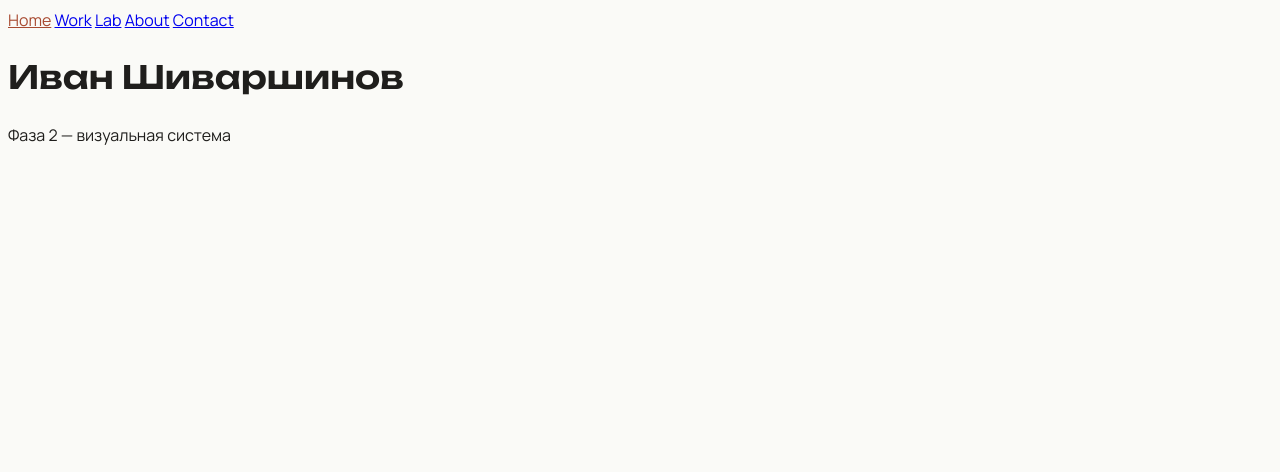
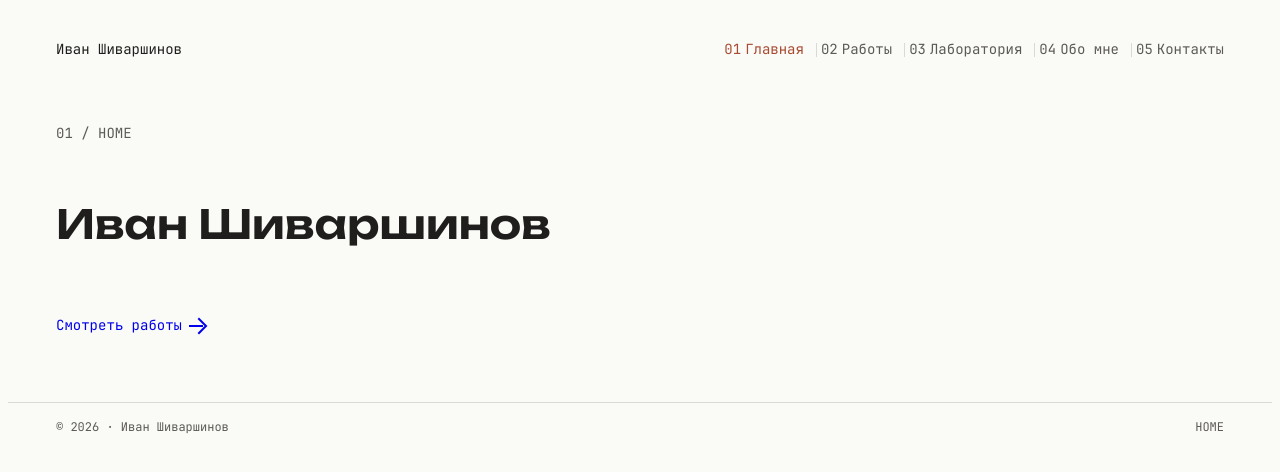
Before and after one commit to Ivan-Shivarshinov/portfolio-ivan-shivarshinov, an Astro site: page / in a window 1280 px wide. Built offline with nearby package versions, Linux system fonts and the light colour scheme; Astro itself is replaced by a stand-in of ours.

Commit message:
feat(02-03): tracer — system shell end-to-end on index (tokens, Nav/Footer/Button/Icon, BaseLayout, hero-shell)
- tokens.css: 6 groups — bp group, --color-line, 4 project accents (D-07), lead/caption, fluid display clamp, ease-enter/ease-exit
- global.css: prefers-reduced-motion kill-switch (durations only)
- Nav: mono indexes 01-05, Russian labels, W1 aria-current, compact <768px state
- Footer: mono line + Latin section label, 1px line border-top
- Button: primary/secondary + md/lg, color-mix hover, translate active
- IconArrowRight: geometric path, currentColor, aria-hidden
- BaseLayout: Nav/Footer, page label (D-05), container R6
- index: hero-shell D-13 (name Unbounded display + primary CTA)
- check-tokens: VAR_DEF_RE lookbehind fixes BEM modifier false positive

```diff
--- a/scripts/check-tokens.mjs
+++ b/scripts/check-tokens.mjs
@@ -45,8 +45,10 @@
 const SCAN_DIRS = ['src/styles', 'src/components'];
 const SCAN_EXTS = ['.css', '.astro'];
 
-// CSS-переменная: --имя: (в определении, не в var(--имя))
-const VAR_DEF_RE = /--[a-z0-9][a-z0-9-]*\s*:/i;
+// CSS-переменная: --имя: (в определении, не в var(--имя)).
+// Lookbehind (?<![\w.-]) исключает BEM-модификаторы вида .button--primary:hover
+// (перед «--» стоит точка) — ложное срабатывание на классах-модификаторах (02-03 T1).
+const VAR_DEF_RE = /(?<![\w.-])--[a-z0-9][a-z0-9-]*\s*:/i;
 // hex-литералы цветов: #RGB / #RRGGBB / #RRGGBBAA с границами по word-символам
 const HEX_RE = /(?<![\w-])#(?:[0-9a-fA-F]{3}|[0-9a-fA-F]{6}|[0-9a-fA-F]{8})(?![\w-])/;
 // px-значения шкалы отступов (1-2px вне шкалы — не нарушение)
--- /dev/null
+++ b/src/components/Button.astro
@@ -0,0 +1,62 @@
+---
+// Button.astro — действие оболочки (R3, R4): моно-лейбл 14px, слот для иконки.
+// primary — accent-заливка (слот акцента разрешён с фазы 2, UI-SPEC 01),
+// hover — color-mix с ink 8% (oklab — предсказуемое смешение, RESEARCH Pattern 4),
+// active — translate 0 1px (compositor-only, без layout-свойств).
+// Отступы — только var(--space-*); переходы — только motion/ease-токены.
+interface Props {
+  variant?: 'primary' | 'secondary';
+  density?: 'md' | 'lg';
+  href: string;
+}
+
+const { variant = 'primary', density = 'md', href } = Astro.props;
+---
+
+<a class="button button--{variant} button--{density}" href={href}>
+  <slot />
+</a>
+
+<style>
+  .button {
+    display: inline-flex;
+    align-items: center;
+    gap: var(--space-xs);
+    font-family: var(--font-mono);
+    font-size: var(--text-label);
+    line-height: 1.4;
+    text-decoration: none;
+    transition:
+      background-color var(--motion-fast) var(--ease-standard),
+      border-color var(--motion-fast) var(--ease-standard),
+      color var(--motion-fast) var(--ease-standard);
+  }
+  .button--primary {
+    background: var(--color-accent);
+    color: var(--color-accent-ink);
+  }
+  .button--primary:hover {
+    background: color-mix(in oklab, var(--color-accent), var(--color-ink) 8%);
+  }
+  .button--primary:active {
+    translate: 0 1px; /* 1px — compositor-only сдвиг, вне шкалы отступов */
+  }
+  .button--secondary {
+    background: transparent;
+    border: 1px solid var(--color-line); /* 1px — вне шкалы, разрешено */
+    color: var(--color-ink);
+  }
+  .button--secondary:hover {
+    border-color: var(--color-ink);
+    color: var(--color-accent);
+  }
+  .button--secondary:active {
+    translate: 0 1px;
+  }
+  .button--md {
+    padding: var(--space-sm) var(--space-md);
+  }
+  .button--lg {
+    padding: var(--space-md) var(--space-lg);
+  }
+</style>
--- /dev/null
+++ b/src/components/Footer.astro
@@ -0,0 +1,44 @@
+---
+// Footer.astro — структурный футер оболочки (D-03): одна моно-строка
+// «© 2026 · Иван Шиваршинов» + Latin-метка раздела (HOME/WORK/...),
+// тонкая верхняя граница 1px var(--color-line). Ссылки и колонки — фаза 3.
+interface Props {
+  sectionLabel: string;
+}
+
+const { sectionLabel } = Astro.props;
+---
+
+<footer class="footer">
+  <div class="footer__row">
+    <span>© 2026 · Иван Шиваршинов</span>
+    <span class="footer__section">{sectionLabel}</span>
+  </div>
+</footer>
+
+<style>
+  .footer {
+    border-top: 1px solid var(--color-line); /* 1px — вне шкалы, разрешено */
+    padding-block: var(--space-md);
+  }
+  .footer__row {
+    display: flex;
+    justify-content: space-between;
+    gap: var(--space-md);
+    max-width: var(--container-max);
+    margin-inline: auto;
+    padding-inline: var(--gutter-mobile);
+    font-family: var(--font-mono);
+    font-size: var(--text-caption);
+    line-height: 1.4;
+    color: var(--color-ink-muted);
+  }
+  .footer__section {
+    text-transform: uppercase;
+  }
+  @media (min-width: 768px) {
+    .footer__row {
+      padding-inline: var(--gutter-desktop);
+    }
+  }
+</style>
--- /dev/null
+++ b/src/components/IconArrowRight.astro
@@ -0,0 +1,26 @@
+---
+// IconArrowRight.astro — стрелка вправо (D-09/D-10/D-11): сетка 24 единиц
+// viewBox, stroke 2, currentColor, aria-hidden; геометрический path — прямые
+// линии и квадратный угол ломаной (язык «прямоугольные плоскости, тонкие линии»).
+interface Props {
+  size?: number;
+}
+
+const { size = 24 } = Astro.props;
+---
+
+<svg
+  width={size}
+  height={size}
+  viewBox="0 0 24 24"
+  fill="none"
+  stroke="currentColor"
+  stroke-width="2"
+  stroke-linecap="square"
+  stroke-linejoin="miter"
+  vector-effect="non-scaling-stroke"
+  aria-hidden="true"
+>
+  <path d="M4 12h12" />
+  <path d="M13 5l7 7-7 7" />
+</svg>
--- /dev/null
+++ b/src/components/Nav.astro
@@ -0,0 +1,132 @@
+---
+// Nav.astro — навигация оболочки (D-01, D-02, D-06, W1): моно-слой
+// «номера и подписи» — индексы 01–05, русские метки, тонкие разделители
+// (1px var(--color-line)); имя в header — ссылка на / (D-02).
+// Активный маршрут — accent для индекса и лейбла (D-01), ровно один
+// aria-current="page" на страницу (W1; нормализация pathname — фикс W1 фазы 1).
+// <768px: индексы/разделители/полные лейблы скрыты, «Главная» — через имя,
+// «Лаборатория»→«Лаб» (UI-SPEC Copywriting — одна строка без горизонтального скролла).
+const pathname = Astro.url.pathname.replace(/\/+$/, '') || '/';
+
+const ROUTES = [
+  { href: '/', label: 'Главная', short: 'Главная', index: '01' },
+  { href: '/work', label: 'Работы', short: 'Работы', index: '02' },
+  { href: '/lab', label: 'Лаборатория', short: 'Лаб', index: '03' },
+  { href: '/about', label: 'Обо мне', short: 'Обо мне', index: '04' },
+  { href: '/contact', label: 'Контакты', short: 'Контакты', index: '05' },
+];
+---
+
+<div class="nav">
+  <a class="nav__name" href="/">Иван Шиваршинов</a>
+  <nav class="nav__menu" aria-label="Основная навигация">
+    <ul class="nav__list">
+      {ROUTES.map((r) => (
+        <li class="nav__item">
+          <a
+            class="nav__link"
+            href={r.href}
+            aria-current={pathname === r.href ? 'page' : undefined}
+          >
+            <span class="nav__index">{r.index}</span>
+            <span class="nav__label nav__label--full">{r.label}</span>
+            <span class="nav__label nav__label--short">{r.short}</span>
+          </a>
+        </li>
+      ))}
+    </ul>
+  </nav>
+</div>
+
+<style>
+  /* Моно-слой навигации: имя и пункты — JetBrains Mono 14px (UI-SPEC Typography Label) */
+  .nav {
+    display: flex;
+    flex-direction: column;
+    align-items: flex-start;
+    gap: var(--space-sm);
+    padding-block: var(--space-md);
+  }
+  .nav__name {
+    font-family: var(--font-mono);
+    font-size: var(--text-label);
+    line-height: 1.4;
+    color: var(--color-ink);
+    text-decoration: none;
+  }
+  .nav__name:hover {
+    color: var(--color-ink);
+  }
+  .nav__list {
+    display: flex;
+    gap: var(--space-sm);
+    margin: 0;
+    padding: 0;
+    list-style: none;
+  }
+  .nav__item {
+    display: flex;
+    align-items: center;
+  }
+  .nav__link {
+    display: inline-flex;
+    align-items: center;
+    gap: var(--space-xs);
+    padding-block: var(--space-md); /* hit area ≥44px (UI-SPEC Spacing) */
+    font-family: var(--font-mono);
+    font-size: var(--text-label);
+    line-height: 1.4;
+    color: var(--color-ink-muted);
+    text-decoration: none;
+    transition: color var(--motion-fast) var(--ease-standard);
+  }
+  .nav__link:hover {
+    color: var(--color-ink);
+  }
+  /* Активный маршрут: accent для индекса и лейбла (D-01) */
+  .nav__link[aria-current='page'] {
+    color: var(--color-accent);
+  }
+  /* Мобильное состояние (<768px): без индексов и разделителей, короткие лейблы,
+     «Главная» скрыта — имя в header несёт маршрут / (UI-SPEC Copywriting) */
+  .nav__index,
+  .nav__label--full,
+  .nav__item + .nav__item::before {
+    display: none;
+  }
+  .nav__label--short {
+    display: inline;
+  }
+  .nav__link[href='/'] {
+    display: none;
+  }
+  /* Десктоп (≥768px = --bp-md, min-width включительно — AC R6) */
+  @media (min-width: 768px) {
+    .nav {
+      flex-direction: row;
+      align-items: center;
+      justify-content: space-between;
+    }
+    .nav__index {
+      display: inline;
+    }
+    .nav__label--full {
+      display: inline;
+    }
+    .nav__label--short {
+      display: none;
+    }
+    .nav__link[href='/'] {
+      display: inline-flex;
+    }
+    /* Тонкий разделитель между пунктами (1px — вне шкалы, разрешено) */
+    .nav__item + .nav__item::before {
+      content: '';
+      display: block;
+      width: 1px;
+      height: var(--text-label);
+      margin-inline: var(--space-xs);
+      background: var(--color-line);
+    }
+  }
+</style>
--- a/src/layouts/BaseLayout.astro
+++ b/src/layouts/BaseLayout.astro
@@ -1,26 +1,24 @@
 ---
 // BaseLayout — общий каркас страниц: head-контракт делегируется Seo.astro,
 // тело — <slot /> для плоского списка self-closing компонентов (D-04).
+// Оболочка фазы 2: <Nav /> + <Footer /> вместо inline-разметки; моно-метка
+// страницы (D-05) над контентом; контейнер: max-width var(--container-max),
+// gutter var(--gutter-mobile) → var(--gutter-desktop) на ≥768px (R6).
 import '../styles/tokens.css';
 import '../styles/global.css';
 import Seo from '../components/Seo.astro';
+import Nav from '../components/Nav.astro';
+import Footer from '../components/Footer.astro';
 
 interface Props {
   title: string;
   description: string;
+  pageLabel?: string;
 }
 
-const { title, description } = Astro.props;
-// Текущий путь — для пометки активной ссылки навигации (aria-current="page").
-// Акцент для активного состояния nav — единственное разрешённое применение
-// accent-токена в фазе 1 (UI-SPEC 01: «Accent reserved for: active nav state
-// and the :focus-visible ring only in Phase 1»). Scoped-конструкция добавлена
-// для spike R5 (01-06): компонент со scoped style и CSS-переменной одновременно —
-// краевой случай 1 чек-листа docs/stacki-coverage.md.
-// Астро отдаёт pathname статических маршрутов с завершающим слэшем (/work/),
-// поэтому нормализуем его перед сравнением (verification W1); для корня
-// («/») нормализация даёт пустую строку — возвращаем «/» через fallback.
-const pathname = Astro.url.pathname.replace(/\/+$/, '') || '/';
+const { title, description, pageLabel } = Astro.props;
+// Latin-метка раздела для Footer: последний сегмент метки («01 / HOME» → 'HOME').
+const sectionLabel = pageLabel?.split(' ').at(-1);
 ---
 <!doctype html>
 <html lang="ru">
@@ -30,26 +28,40 @@
     <Seo title={title} description={description} />
   </head>
   <body>
-    <header>
-      <nav>
-        <a href="/" aria-current={pathname === '/' ? 'page' : undefined}>Home</a>
-        <a href="/work" aria-current={pathname === '/work' ? 'page' : undefined}>Work</a>
-        <a href="/lab" aria-current={pathname === '/lab' ? 'page' : undefined}>Lab</a>
-        <a href="/about" aria-current={pathname === '/about' ? 'page' : undefined}>About</a>
-        <a href="/contact" aria-current={pathname === '/contact' ? 'page' : undefined}>Contact</a>
-      </nav>
+    <header class="shell__header">
+      <Nav />
     </header>
-    <main>
+    <main class="shell__main">
+      {pageLabel && <p class="page-label">{pageLabel}</p>}
       <slot />
     </main>
-    <footer></footer>
+    {sectionLabel && <Footer sectionLabel={sectionLabel} />}
   </body>
 </html>
 
 <style>
-  /* Scoped-стиль навигации (точка проверки Stacki, spike R5): активная ссылка
-     использует CSS-переменную var(--color-accent) из tokens.css. */
-  nav a[aria-current='page'] {
-    color: var(--color-accent);
+  /* Общий контейнер оболочки: header и main — одна колонка на контракте R6 */
+  .shell__header,
+  .shell__main {
+    max-width: var(--container-max);
+    margin-inline: auto;
+    padding-inline: var(--gutter-mobile);
+  }
+  @media (min-width: 768px) {
+    .shell__header,
+    .shell__main {
+      padding-inline: var(--gutter-desktop);
+    }
+  }
+  .shell__main {
+    padding-block: var(--space-xl) var(--space-3xl);
+  }
+  /* Моно-метка страницы «01 / HOME» над контентом (D-05) */
+  .page-label {
+    font-family: var(--font-mono);
+    font-size: var(--text-label);
+    line-height: 1.4;
+    color: var(--color-ink-muted);
+    margin-block: 0 var(--space-lg);
   }
 </style>
--- a/src/pages/index.astro
+++ b/src/pages/index.astro
@@ -1,13 +1,40 @@
 ---
-// index.astro — маршрут /; статичный контент без клиентского JS (UI-SPEC Interaction NONE).
-// Primary CTA «Смотреть работы» намеренно не рендерится в фазе 1 (scaffolding-only,
-// UI-SPEC Color: акцент и primary CTA — только с фазы 2 визуальной сборки).
+// index.astro — маршрут /; hero-shell фазы 2 (D-13): моно-метка «01 / HOME»,
+// имя в Unbounded display, primary CTA «Смотреть работы» → /work с иконкой
+// IconArrowRight. Текст формулы обещания и подписей — фаза 3 (REQ-main-promise);
+// CTA — единственное место первичного действия. Без клиентского JS (UI-SPEC).
 import BaseLayout from '../layouts/BaseLayout.astro';
+import Button from '../components/Button.astro';
+import IconArrowRight from '../components/IconArrowRight.astro';
 ---
 <BaseLayout
   title="Иван Шиваршинов — веб-разработчик с продуктовым подходом"
   description="Создаю и развиваю сложные сайты, контентные системы и веб-инструменты."
+  pageLabel="01 / HOME"
 >
-  <h1>Иван Шиваршинов</h1>
-  <p>Фаза 2 — визуальная система</p>
+  <section class="hero">
+    <h1 class="hero__name">Иван Шиваршинов</h1>
+    <Button href="/work" density="lg">
+      Смотреть работы
+      <IconArrowRight />
+    </Button>
+  </section>
 </BaseLayout>
+
+<style>
+  .hero {
+    display: flex;
+    flex-direction: column;
+    align-items: flex-start;
+    gap: var(--space-xl);
+  }
+  /* Имя hero: display-типографика (D-13, UI-SPEC Typography Display);
+     clamp(28px, 5vw, 40px) — на 320px «Шиваршинов» ≈231px < 272px колонки */
+  .hero__name {
+    font-family: var(--font-display);
+    font-size: var(--text-display);
+    font-weight: 600;
+    line-height: 1.2;
+    max-width: 100%;
+  }
+</style>
--- a/src/styles/tokens.css
+++ b/src/styles/tokens.css
@@ -8,6 +8,13 @@
   --color-accent: #A84B32;
   --color-accent-ink: #FFFFFF;
   --color-destructive: #B3261E;
+  --color-line: #DAD9D3;
+
+  /* project accents — theme enum (D-07) */
+  --project-clay: #8A5A44;
+  --project-olive: #6B6B3F;
+  --project-slate: #55606E;
+  --project-plum: #6E4A5C;
 
   /* typography */
   --font-sans: 'Manrope', system-ui, sans-serif;
@@ -16,7 +23,9 @@
   --text-body: 16px;
   --text-label: 14px;
   --text-heading: 20px;
-  --text-display: 32px;
+  --text-display: clamp(28px, 5vw, 40px);
+  --text-lead: 18px;
+  --text-caption: 12px;
 
   /* spacing */
   --space-xs: 4px;
@@ -37,4 +46,10 @@
   --motion-base: 250ms;
   --motion-slow: 400ms;
   --ease-standard: cubic-bezier(0.4, 0, 0.2, 1);
+  --ease-enter: cubic-bezier(0, 0, 0.2, 1);
+  --ease-exit: cubic-bezier(0.4, 0, 1, 1);
+
+  /* bp */
+  --bp-md: 768px;
+  --bp-lg: 1200px;
 }
```
Also changed, not shown: src/styles/global.css (+13 -0 lines).
